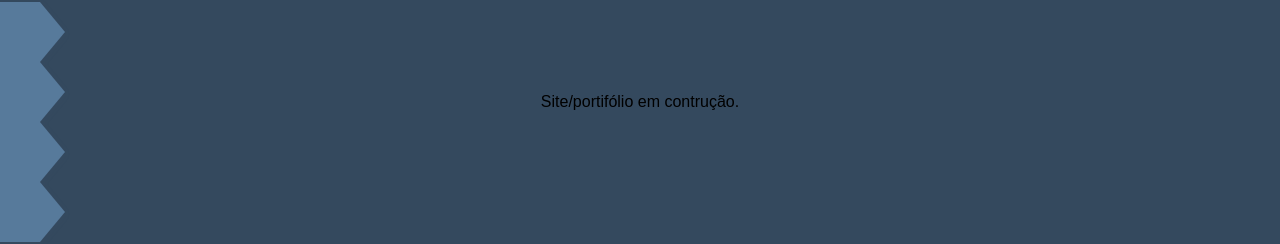
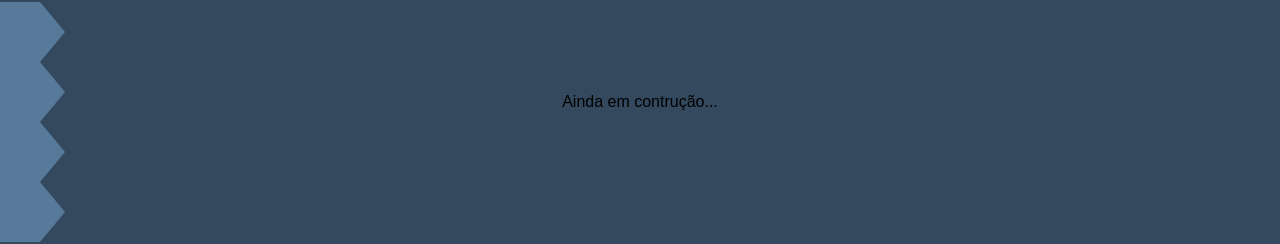
Before and after one commit to victortarg/my-portifolio, a React (Create React App) app: page / in a window 1280 px wide. Shown: the part 298-542 px from the top of the page. Built offline with nearby package versions, Linux system fonts and the light colour scheme.

Commit message:
menssagem11.08.23

```diff
--- a/src/componentes/outros/textos/textos.js
+++ b/src/componentes/outros/textos/textos.js
@@ -6,7 +6,7 @@ function Textos() {
          <h1 className="nome">Hey, I'm Victor Targino</h1>
 
          <p className="intro-text">
-            Site/portifólio em contrução.
+            Ainda em contrução...
          </p>
 
       </>
```
